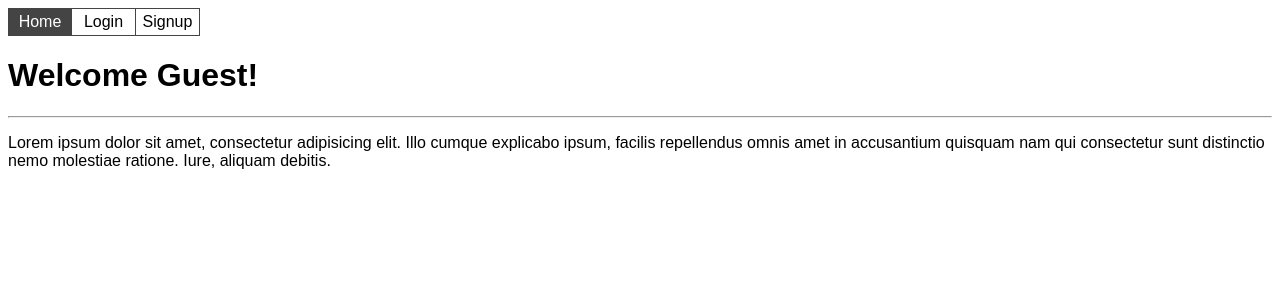
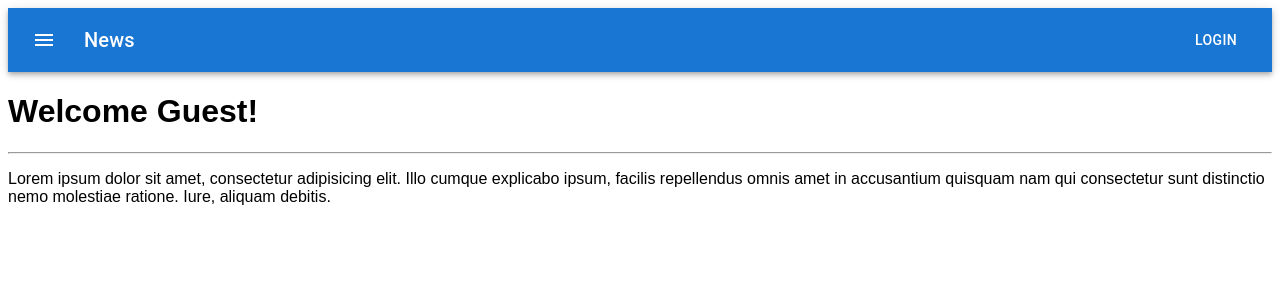
Before and after one commit to nirav-v/the-bowel-mvmt, a React (Create React App) app in the folder client/: page / in a window 1280 px wide. Shown: the top 300 px of the page. Built offline with nearby package versions, Linux system fonts and the light colour scheme.

Commit message:
added navbar2

```diff
--- a/client/package.json
+++ b/client/package.json
@@ -5,6 +5,10 @@
   "proxy": "http://localhost:3001",
   "dependencies": {
     "@apollo/client": "^3.5.10",
+    "@emotion/react": "^11.9.0",
+    "@emotion/styled": "^11.8.1",
+    "@mui/icons-material": "^5.8.3",
+    "@mui/material": "^5.8.3",
     "@testing-library/jest-dom": "^5.11.4",
     "@testing-library/react": "^11.1.0",
     "@testing-library/user-event": "^12.1.10",
--- a/client/src/App.js
+++ b/client/src/App.js
@@ -1,12 +1,16 @@
 import { ApolloProvider } from "@apollo/client";
 import { BrowserRouter as Router, Routes, Route } from "react-router-dom";
-import Navbar from "./components/Navbar";
+import Navbar2 from "./components/Navbar2";
 import RequireAuth from "./components/RequireAuth";
 import Home from "./pages/Home";
 import Login from "./pages/Login";
-import ProtectedPageExample from "./pages/ProtectedPageExample";
+// import ProtectedPageExample from "./pages/ProtectedPageExample";
 import SingleRestroom from "./pages/SingleRestroom";
 import SignUp from "./pages/SignUp";
+import RestroomsNearYou from "./pages/RestroomsNearYou";
+import Userpage from "./pages/Userpage";
+import AddRestroom from "./pages/AddRestroom";
+import SavedRestroom from "./pages/SavedRestroom";
 import { client } from "./util/apolloClient";
 import { AuthProvider } from "./util/auth";
 
@@ -15,18 +19,27 @@ function App() {
     <ApolloProvider client={client}>
       <Router>
         <AuthProvider>
-          <Navbar />
+          <Navbar2 />
           <Routes>
             <Route path="/" element={<Home />} />
+            <Route path="/restroomsNearYou" element={<RestroomsNearYou />} />
             <Route path="/login" element={<Login />} />
             <Route path="/signup" element={<SignUp />} />
             {/* Use <RequiredAuth> for pages that should only be accessible to a
             user that has logged in.*/}
-            <Route
+            {/* <Route
               path="/protected"
               element={
                 <RequireAuth>
                   <ProtectedPageExample />
+                </RequireAuth>
+              }
+            /> */}
+            <Route
+              path="/userPage"
+              element={
+                <RequireAuth>
+                  <Userpage />
                 </RequireAuth>
               }
             />
@@ -38,6 +51,22 @@ function App() {
                 </RequireAuth>
               }
             />
+            <Route
+              path="/addRestroom"
+              element={
+                <RequireAuth>
+                  <AddRestroom />
+                </RequireAuth>
+              }
+            />
+            <Route
+              path="/savedRestroom"
+              element={
+                <RequireAuth>
+                  <SavedRestroom />
+                </RequireAuth>
+              }
+            />
           </Routes>
         </AuthProvider>
       </Router>
--- /dev/null
+++ b/client/src/components/Navbar2.js
@@ -0,0 +1,32 @@
+import * as React from "react";
+import AppBar from "@mui/material/AppBar";
+import Box from "@mui/material/Box";
+import Toolbar from "@mui/material/Toolbar";
+import Typography from "@mui/material/Typography";
+import Button from "@mui/material/Button";
+import IconButton from "@mui/material/IconButton";
+import MenuIcon from "@mui/icons-material/Menu";
+
+export default function ButtonAppBar() {
+  return (
+    <Box sx={{ flexGrow: 1 }}>
+      <AppBar position="static">
+        <Toolbar>
+          <IconButton
+            size="large"
+            edge="start"
+            color="inherit"
+            aria-label="menu"
+            sx={{ mr: 2 }}
+          >
+            <MenuIcon />
+          </IconButton>
+          <Typography variant="h6" component="div" sx={{ flexGrow: 1 }}>
+            News
+          </Typography>
+          <Button color="inherit">Login</Button>
+        </Toolbar>
+      </AppBar>
+    </Box>
+  );
+}
--- /dev/null
+++ b/client/src/pages/AddRestroom.js
@@ -0,0 +1,3 @@
+export default function AddRestroom() {
+  return "success";
+}
--- /dev/null
+++ b/client/src/pages/RestroomsNearYou.js
@@ -0,0 +1,3 @@
+export default function RestroomsNearYou() {
+  return "success";
+}
--- /dev/null
+++ b/client/src/pages/SavedRestroom.js
@@ -0,0 +1,3 @@
+export default function SavedRestroom() {
+  return "Hello";
+}
--- /dev/null
+++ b/client/src/pages/Userpage.js
@@ -0,0 +1,3 @@
+export default function Userpage() {
+  return "success";
+}
```
Also changed, not shown: 1 other file (tests, documents, lock files or other folders).
